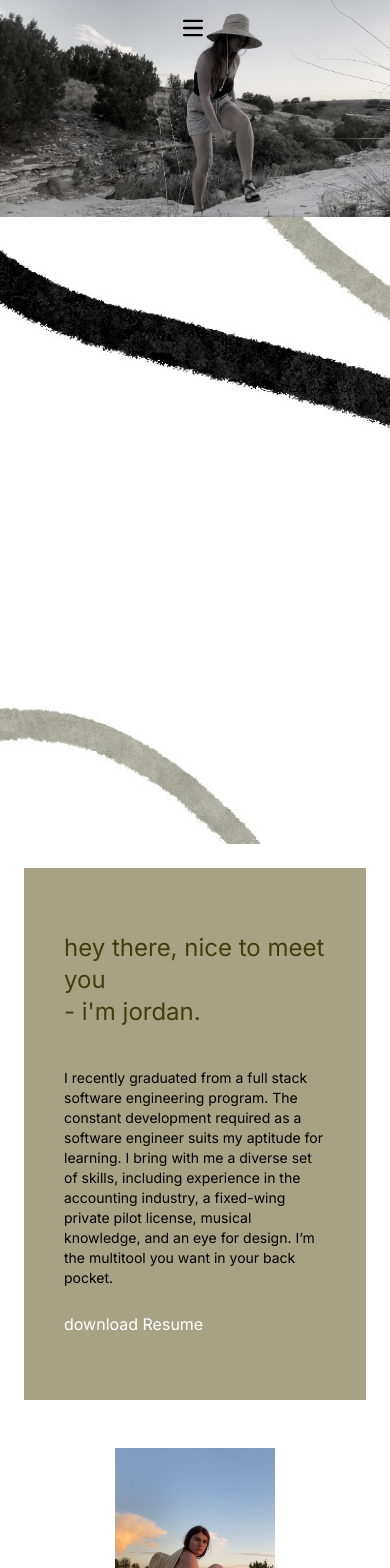
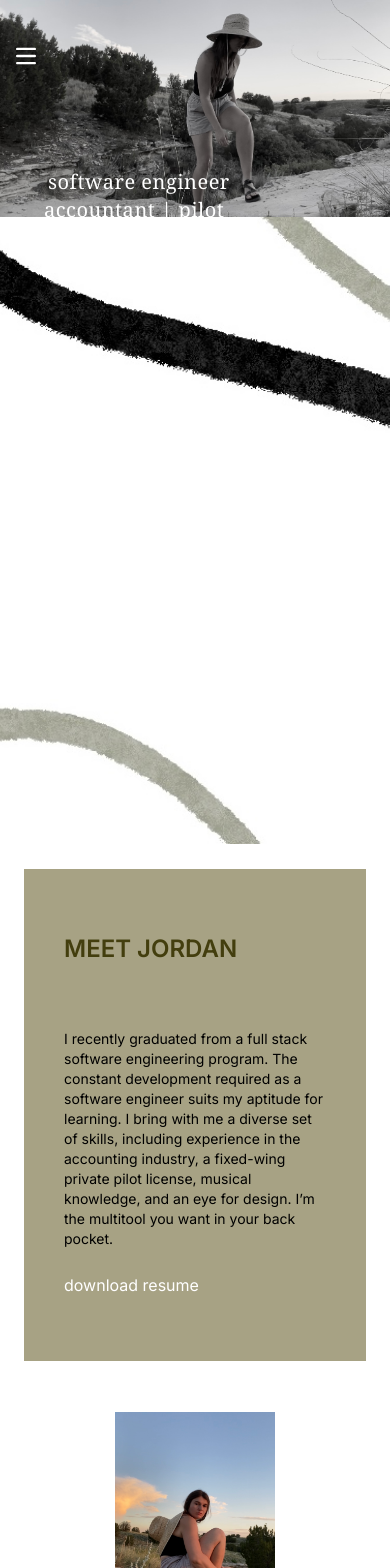
Before and after one commit to JordanTaylorJ/portfolio, a Next.js app: page / in a window 390 px wide. Shown: the top 1568 px of the page. Built offline with nearby package versions, Linux system fonts and the light colour scheme.

Commit message:
update navbar to reponsive design and move mobile menu to left with bg opacity. update list in Experience

```diff
--- a/src/app/components/about.jsx
+++ b/src/app/components/about.jsx
@@ -3,13 +3,14 @@ export default function About() {
     return(
     <main id='About' className="grid min-h-screen md:mt-20 p-6 md:p-24 gap-12 lg:gap-24 md:grid-cols-3 items-center" >
         <div className='md:col-span-2 bg-sage px-10 py-16 self-center' >
-            <h1 className='text-2xl md:text-4xl pb-10 text-brown' >hey there, nice to meet you <br></br> - i'm jordan.</h1>
+            <h1 className='text-2xl md:text-4xl pb-10 text-brown font-semibold' >MEET JORDAN</h1>
+            <br></br>
             <p className='text-sm md:text-base'>
             I recently graduated from a full stack software engineering program. The constant development required as a software engineer suits my aptitude for learning. I bring with me a diverse set of skills, including experience in the accounting industry, a fixed-wing private pilot license, musical knowledge, and an eye for design. I’m the multitool you want in your back pocket.
             </p>
             <br></br>
             <a href='./resume_jordanjoseph.pdf' download='resume_jordanjoseph'>
-                <button className='place-self-end hover:outline outline-offset-2 rounded text-white hover:text-black'>download Resume</button>
+                <button className='place-self-end hover:outline outline-offset-2 rounded text-white hover:text-black'>download resume</button>
             </a>
         </div>
         <img className='object-contain w-40 sm:w-52 md:w-80 justify-self-center' src='/portrait.jpeg' alt='portrait' />
--- a/src/app/components/main.jsx
+++ b/src/app/components/main.jsx
@@ -3,8 +3,11 @@ const Main = () => {
     return(
         <main id='Home' className="min-h-screen">
             <img className='min-w-full' src='/blkwhi.jpg'/>
-            <div className='w-full absolute top-96 left-0 mt-10'>
-                <h2 className='font-serif text-white text-center text-4xl sm:text-6xl tracking-wide'>Welcome</h2>
+            <div className='w-full absolute top-32 md:top-60 lg:top-96 mt-10'>
+                <h2 className='font-serif text-white text-left text-xl sm:text-2xl md:text-4xl lg:text-6xl tracking-wide indent-12'>software engineer</h2>
+                <h2 className='font-serif text-white text-left text-xl sm:text-2xl md:text-4xl lg:text-6xl tracking-wide indent-11'>accountant |  pilot</h2>
+                <h2 className='font-serif text-white text-left text-xl sm:text-2xl md:text-4xl lg:text-6xl tracking-wide indent-16'> artist | musician </h2>
+                <br></br>
             </div>
         </main>
     )
@@ -22,5 +25,6 @@ export default Main;
         <div className="mt-10 ">
             <img className='md:absolute top-52 left-40 object-scale-down w-4/5 md:w-3/5'  src='/blkwhi.jpg' alt="walking outside"/>
         </div>
+
         class="bg-no-repeat bg-center ..." style="background-image: url(...);"
 */
--- a/src/app/components/navbar.jsx
+++ b/src/app/components/navbar.jsx
@@ -15,8 +15,8 @@ const Navbar = () => {
     }
 
     return(
-        <nav className='flex flex-wrap justify-center p-2 text-lg container fixed z-40 md:bg-white md:bg-opacity-50'>
-            <div className='hidden w-full md:block md:w-auto space-x-20'>
+        <nav className='p-2 text-lg container fixed z-40 md:bg-white md:bg-opacity-50'>
+            <div className='flex flex-nowrap justify-center invisible md:visible min-w-screen space-x-10 md:space-x-16 lg:space-x-20'>
                 <button className='hover:text-sage' value='Home' onClick={(e) => handleClickScroll(e)} >Home</button>
                 <button className='hover:text-sage' value='About' onClick={(e) => handleClickScroll(e)}>About</button>
                 <button className='hover:text-sage' value='Skills' onClick={(e) => handleClickScroll(e)}>Expertise</button>
@@ -25,7 +25,7 @@ const Navbar = () => {
                 <button className='hover:text-sage' value='Contact' onClick={(e) => handleClickScroll(e)}>Contact</button>
             </div>
             <div className=''>
-            <button onClick={() => setIsOpen(!isOpen)} type="button" className="block justify-right p-2 w-10 h-10 hover:text-sage md:hidden">
+            <button onClick={() => setIsOpen(!isOpen)} type="button" className=" p-2 w-10 h-10 text-white hover:text-sage md:hidden">
                 <svg className="w-5 h-5" aria-hidden="true" xmlns="http://www.w3.org/2000/svg" fill="none" viewBox="0 0 17 14">
                     <path stroke="currentColor" strokeLinecap="round" strokeLinejoin="round" strokeWidth="2" d="M1 1h15M1 7h15M1 13h15"/>
                 </svg>
@@ -40,3 +40,4 @@ const Navbar = () => {
 export default Navbar;
 
 //className="max-w-screen-xl flex flex-wrap justify-between mx-auto p-4 text-lg columns-2"
+//flex flex-nowrap justify-center
--- a/src/app/components/portfolio/experience.jsx
+++ b/src/app/components/portfolio/experience.jsx
@@ -5,7 +5,7 @@ const Experience = () => {
             location: "Colorado Springs, CO"
         },
         {
-            name:"Flatiron School",
+            name:"Student - Flatiron School",
             time:"03/2023",
             location:"Colorado Springs, CO",
         },
```
